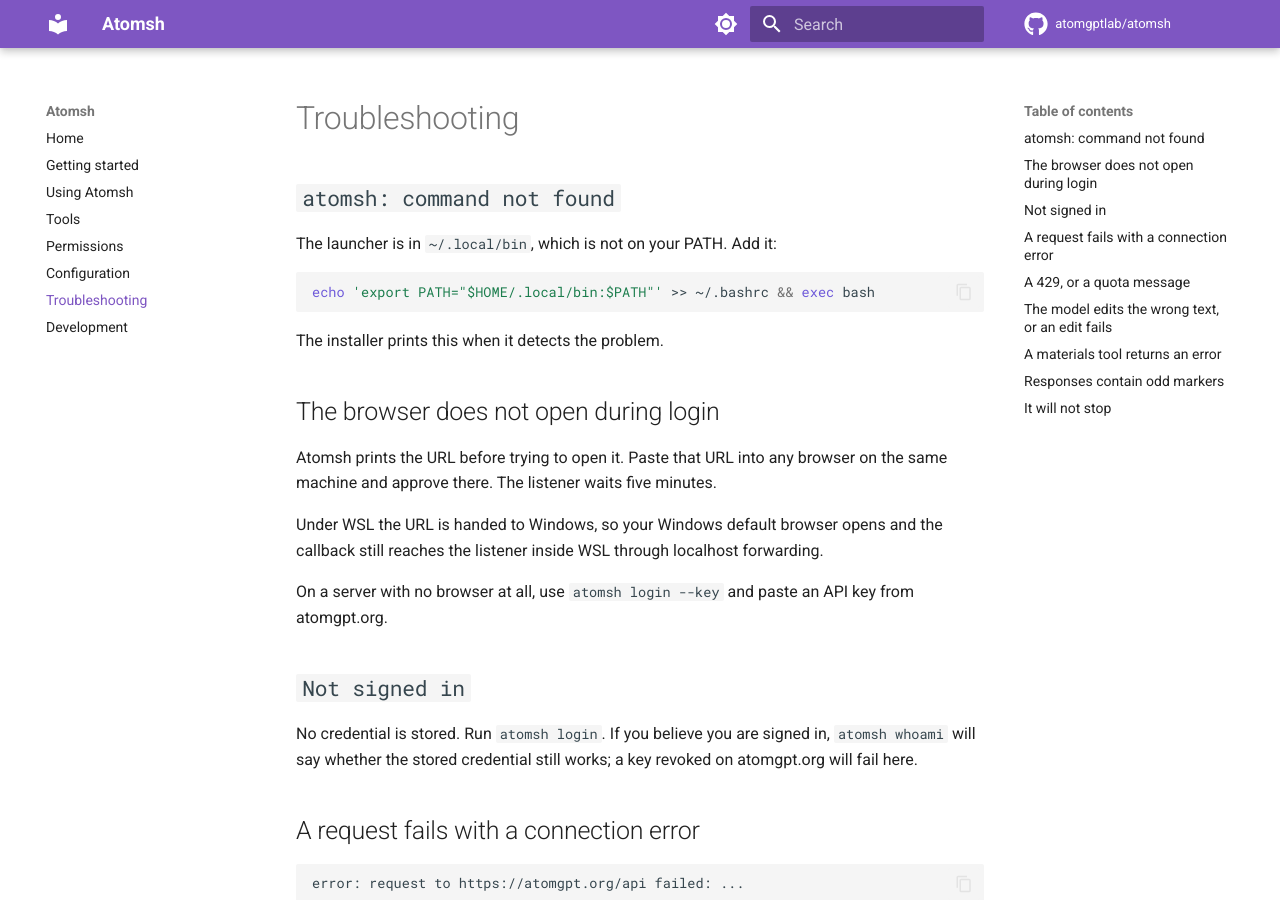
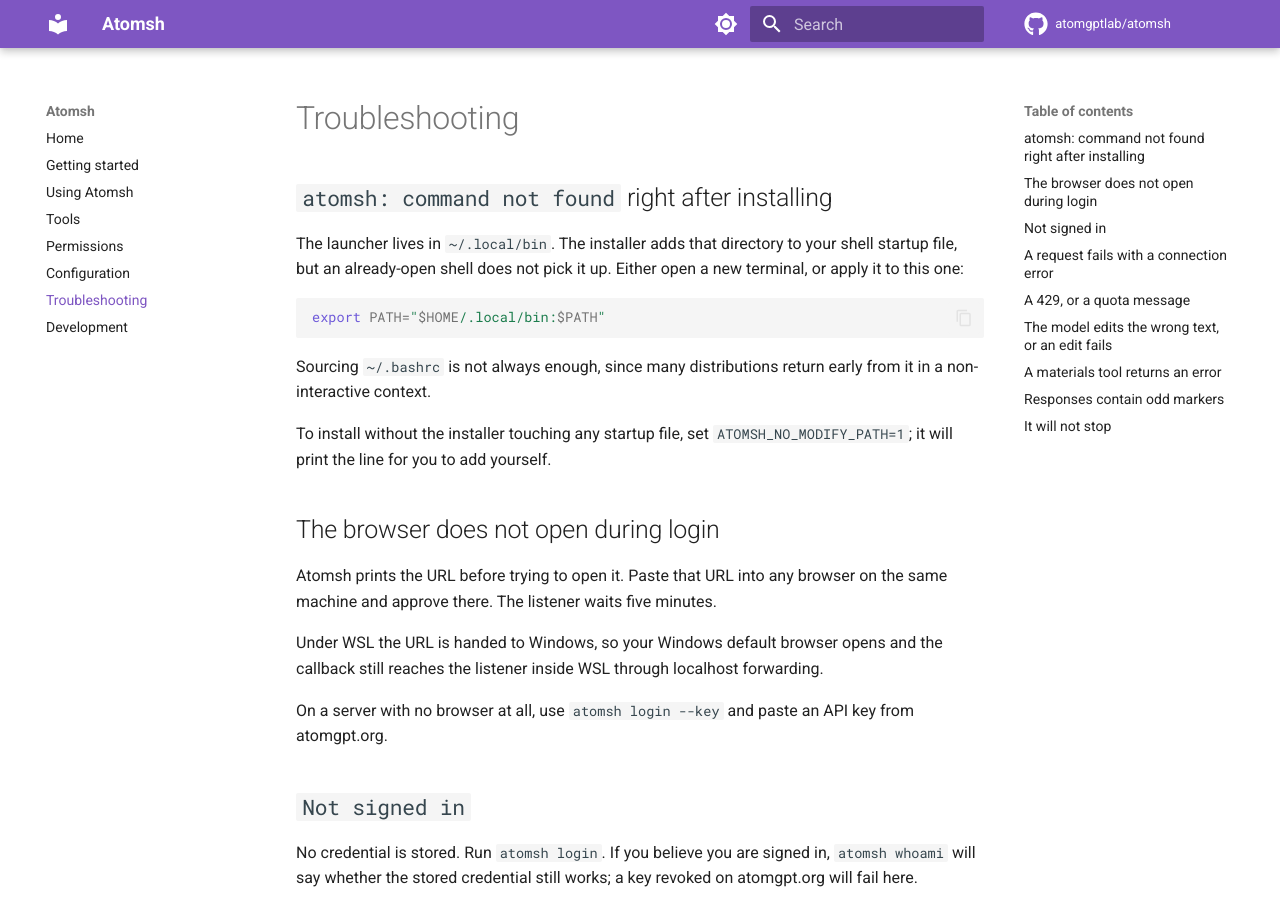
Before and after one commit to atomgptlab/atomsh, an MkDocs documentation site: the page built from docs/troubleshooting.md, in a window 1280 px wide and 900 px high. Built offline with MkDocs 1.6.1 and Material for MkDocs 9.7.7, drawn with Linux system fonts in a browser that asks for light colours; comment, search, counter and statistics services are not loaded.

Commit message:
install: put the launcher on PATH instead of explaining how to
Printing the instruction and leaving it to the reader does not work. On a JHU
ARCH login node the install succeeded, the warning printed, and the next three
commands were `atomsh: command not found`, `atomsh`, and sourcing a .bashrc
that had never been edited. That is the expected outcome, not a careless user:
the message looks like a note rather than a required step.

The installer now appends the export to .bashrc, .zshrc and .profile, skipping
any file that already mentions the directory, creating .profile if none exist.
It also prints the export for the shell you are in, since a startup file does
nothing for an already-open session. ATOMSH_NO_MODIFY_PATH=1 restores the old
advisory behaviour for anyone who manages their own dotfiles.

Verified: appends once, second run reports "(already)" and leaves a single
export line.

Claude-Session: https://claude.ai/code/session_0154ui3iCiafWkqNuT2Yupoa

````diff
--- a/docs/troubleshooting.md
+++ b/docs/troubleshooting.md
@@ -4,15 +4,21 @@ title: Troubleshooting
 
 # Troubleshooting
 
-## `atomsh: command not found`
+## `atomsh: command not found` right after installing
 
-The launcher is in `~/.local/bin`, which is not on your PATH. Add it:
+The launcher lives in `~/.local/bin`. The installer adds that directory to
+your shell startup file, but an already-open shell does not pick it up. Either
+open a new terminal, or apply it to this one:
 
 ```sh
-echo 'export PATH="$HOME/.local/bin:$PATH"' >> ~/.bashrc && exec bash
+export PATH="$HOME/.local/bin:$PATH"
 ```
 
-The installer prints this when it detects the problem.
+Sourcing `~/.bashrc` is not always enough, since many distributions return
+early from it in a non-interactive context.
+
+To install without the installer touching any startup file, set
+`ATOMSH_NO_MODIFY_PATH=1`; it will print the line for you to add yourself.
 
 ## The browser does not open during login
 
````
Also changed, not shown: docs/getting-started.md (+4 -2 lines), 1 other file.
